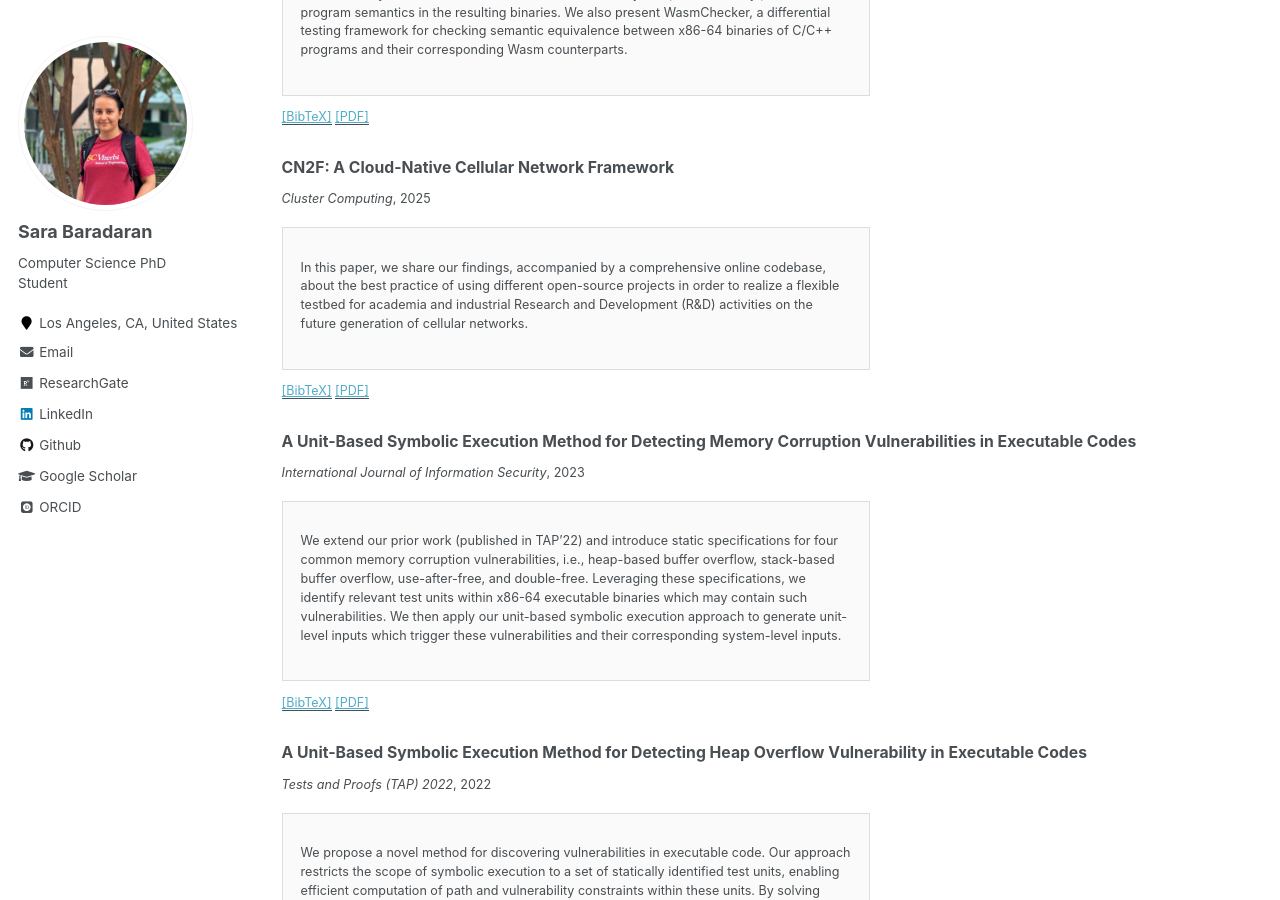
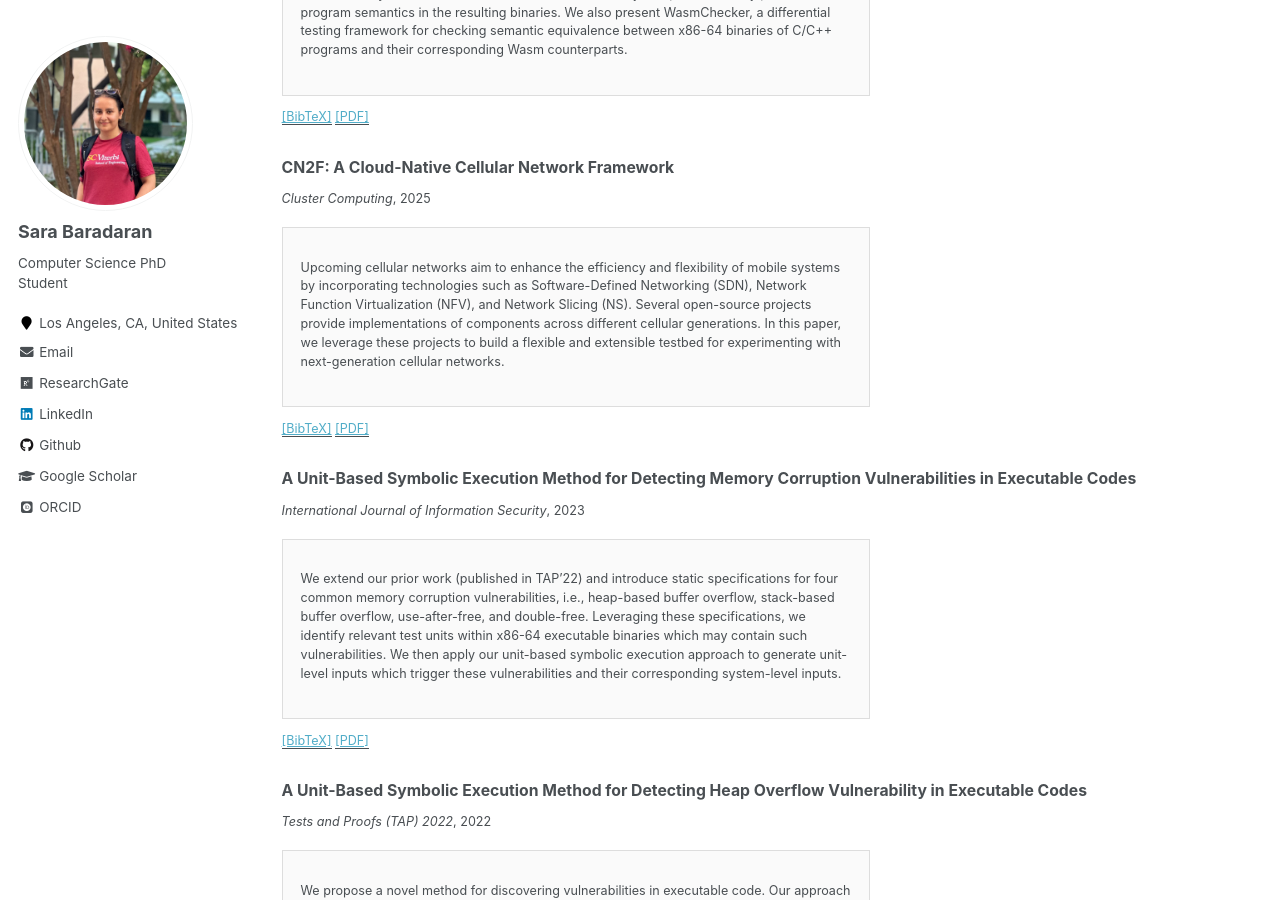
Before and after one commit to SaraBaradaran/SaraBaradaran.github.io, a Jekyll site: the page built from _pages/publications.md, in a window 1280 px wide and 900 px high, scrolled down 847 px. Built offline with Jekyll 4.4.1, drawn with Linux system fonts in a browser that asks for light colours; some web fonts are replaced.

Commit message:
Update CN2F.md

```diff
--- a/_publications/CN2F.md
+++ b/_publications/CN2F.md
@@ -1,7 +1,7 @@
 ---
 title: "CN2F: A Cloud-Native Cellular Network Framework"
 collection: publications
-excerpt: 'In this paper, we share our findings, accompanied by a comprehensive online codebase, about the best practice of using different open-source projects in order to realize a flexible testbed for academia and industrial Research and Development (R&D) activities on the future generation of cellular networks.'
+excerpt: 'Upcoming cellular networks aim to enhance the efficiency and flexibility of mobile systems by incorporating technologies such as Software-Defined Networking (SDN), Network Function Virtualization (NFV), and Network Slicing (NS). Several open-source projects provide implementations of components across different cellular generations. In this paper, we leverage these projects to build a flexible and extensible testbed for experimenting with next-generation cellular networks.'
 date: 2025-11-01
 venue: 'Cluster Computing'
 image: 'https://raw.githubusercontent.com/SaraBaradaran/SaraBaradaran.github.io/master/papers/CN2F.png'
```
